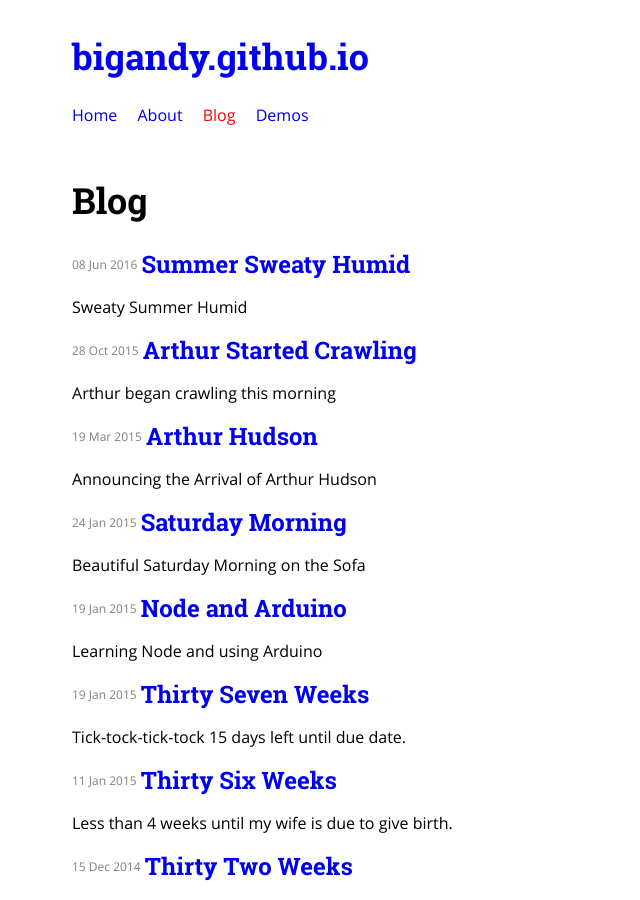
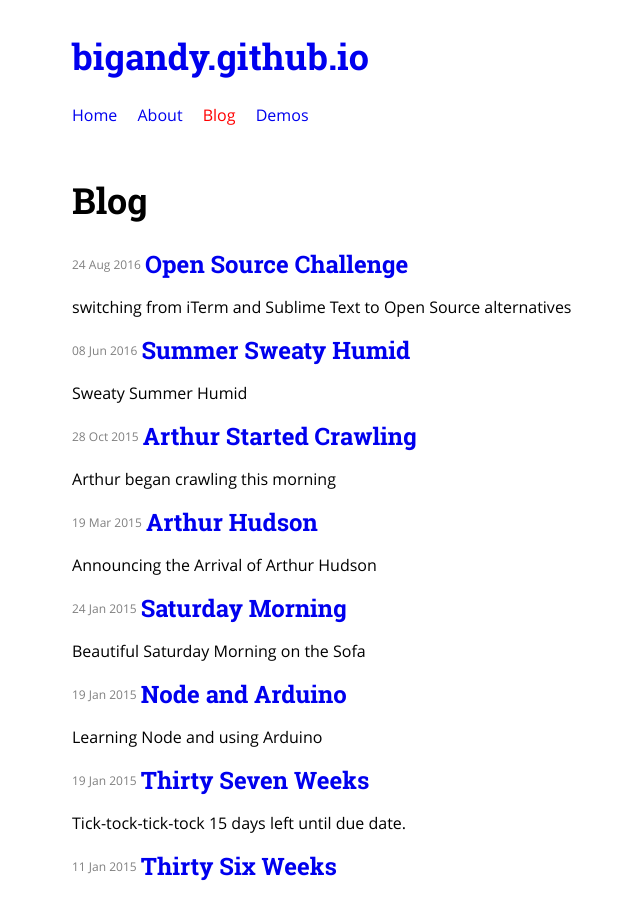
Before and after one commit to bigandy/bigandy.github.io, a Jekyll site: the page built from blog/index.html, in a window 1280 px wide and 900 px high. Shown: the whole window, without its empty margins (68-708 px from the left). Built offline with Jekyll 4.4.1, drawn with Linux system fonts in a browser that asks for light colours; some of the changed lines change nothing that is shown.

Commit message:
add new post - 'Open Source Challenge'

```diff
--- /dev/null
+++ b/_posts/2016-08-24-open-source-challenge.md
@@ -0,0 +1,37 @@
+---
+layout: post
+published: true
+category: blog
+title: Open Source Challenge
+summary: switching from iTerm and Sublime Text to Open Source alternatives
+post_id: x
+---
+
+I am in the process of switching from the software that I use. While both Sublime and iTerm are essential in my daily life one will be more difficult to switch away from than the other.
+
+This post is a work in progress!
+
+## [Atom](https://atom.io/)
+
+I have been using Sublime Text for about five years so changing from this to use something else will be a big challenge for me.
+
+I have my own snippets in sublime (e.g. press `cl + tab` and you get `console.log();` with the cursor within the parentheses) and many more things like this that have become muscle memory.
+
+I need to find alternative solutions and then wait for these to become muscle memory as well.
+
+### Gotchas:
+- I am using the [beta version of atom](https://atom.io/beta) so if I need to open the current working directory I need to use the `atom-beta .` command.
+
+### Likes:
+- inbuilt git support
+- inbuilt markdown preview
+
+### Dislikes:
+- is not sublime!
+
+## [HyperTerm](https://github.com/zeit/hyperterm)
+
+For me this was an easy transition because there were not many things specific to iTerm that I needed.
+
+### Gotchas:
+- I needed to add `EDITOR=atom-beta` to my .bash_profile so I could open the config file
```
Also changed, not shown: _posts/2016-01-01-READ_ONLY.md (line endings or trailing spaces).
